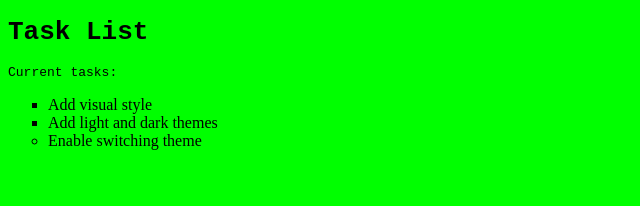
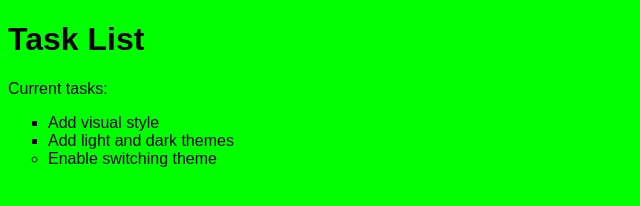
Before and after one commit to everson-s/Curso-site, a plain HTML site: page arquivos/index.html in a window 1280 px wide. Shown: the whole page, without its empty margins (0-640 px from the left). Drawn offline with Linux system fonts and the light colour scheme.

Commit message:
Update main.css

```diff
--- a/arquivos/main.css
+++ b/arquivos/main.css
@@ -18,14 +18,28 @@ li {
 
 }
 
-#msg {
-
-    font-family: monospace;
+:root{
+    --green:#00FF00;
+    --white:#FFFFFF;
+    --black:#000000;
 
 }
 
+.light-theme {
+   --bg: var(--green);
+   --fontcolor: var(--black);
+}
 
-.light-theme {
-    color: #000000;
-    background: #00FF00;
-    }
+.dark-theme{
+    --bg: var(--black);
+    --fontcolor: var(--green)
+}
+
+*{
+    color: var(--fontcolor);
+    font-family: Arial, Helvetica, sans-serif;
+}
+
+body{
+    background-color: var(--bg);
+}
```
